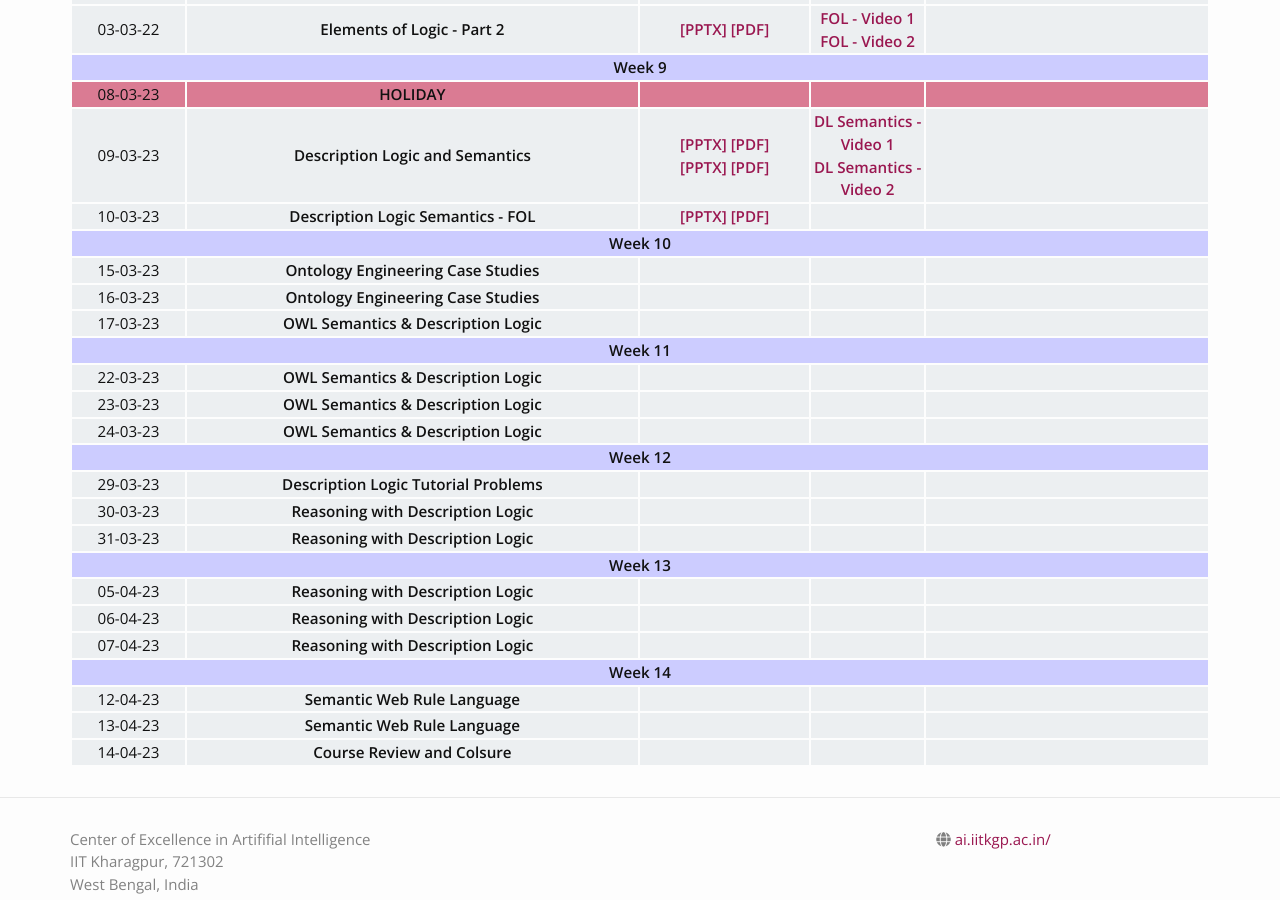
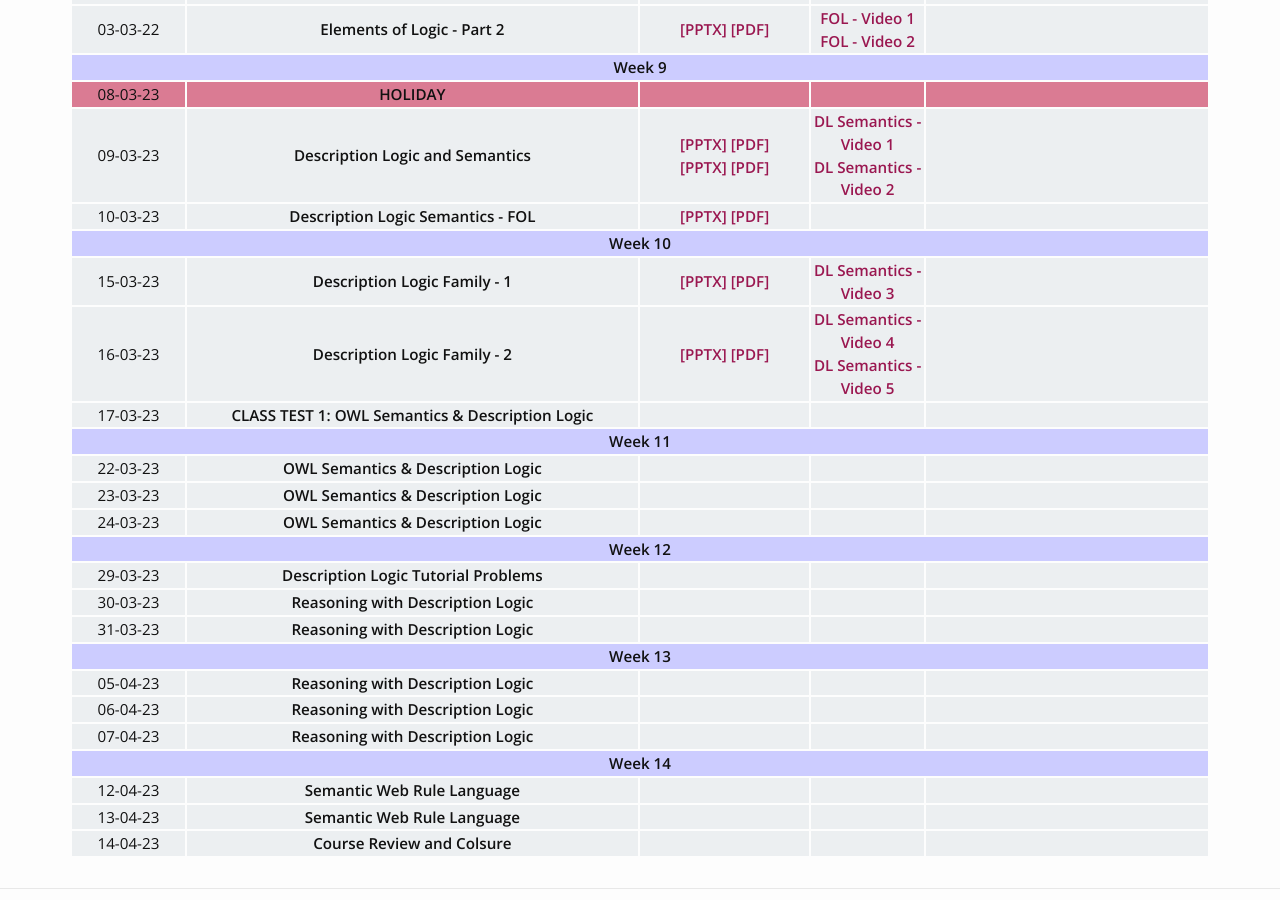
Before and after one commit to plaban/kmst-spring-2023, a Jekyll site: the page built from schedule.md, in a window 1280 px wide and 900 px high, scrolled down 1666 px. Built offline with Jekyll 4.4.1, drawn with Linux system fonts in a browser that asks for light colours; nearby versions of some CDN libraries.

Commit message:
Update schedule.html

```diff
--- a/_layouts/schedule.html
+++ b/_layouts/schedule.html
@@ -316,7 +316,7 @@ layout: default
 
             <td align="center">
 		    <a href="https://www.youtube.com/watch?v=71Ava-zuC-U" target="_blank"><b>DL Semantics - Video 1</b></a><br>
-		    <a href="https://www.youtube.com/watch?v=2RCBhtOB3Bs" target="_blank"><b>DL Semantics - Video 2</b></a><br>
+		    <a href="https://www.youtube.com/watch?v=2RCBhtOB3Bs" target="_blank"><b>DL Semantics - Video 2</b></a>
 	    </td>
             <td align="center"></td>
         </tr>
@@ -326,9 +326,10 @@ layout: default
             <td align="center"><b> Description Logic Semantics - FOL </b></td>
             <td align="center">
 		    <a href="https://tinyurl.com/2n2nt9y8" target="_blank"><b>[PPTX]</b></a>
-                    <a href="https://tinyurl.com/3k8wyxvy" target="_blank"><b>[PDF]</b></a><br>
+                    <a href="https://tinyurl.com/3k8wyxvy" target="_blank"><b>[PDF]</b></a>
 	    </td>
-            <td align="center"></td>
+            <td align="center">
+	    </td>
             <td align="center"></td>
         </tr>
 
@@ -338,21 +339,33 @@ layout: default
 
         <tr bgcolor="#ECEFF1">
             <td align="center">15-03-23</td>
-            <td align="center"><b> Ontology Engineering Case Studies </b></td>
-            <td align="center"></td>
-            <td align="center"></td>
+            <td align="center"><b> Description Logic Family - 1 </b></td>
+            <td align="center">
+		    <a href="https://tinyurl.com/bdfw53at" target="_blank"><b>[PPTX]</b></a>
+                    <a href="https://tinyurl.com/y5tesh6p" target="_blank"><b>[PDF]</b></a>
+	    </td>
+
+            <td align="center">
+		<a href="https://www.youtube.com/watch?v=5bGbi9DOpik" target="_blank"><b>DL Semantics - Video 3</b></a><br>
+	    </td>
             <td align="center"></td>
         </tr>
         <tr bgcolor="#ECEFF1">
             <td align="center">16-03-23</td>
-            <td align="center"><b> Ontology Engineering Case Studies </b></td>
-            <td align="center"></td>
-            <td align="center"></td>
+            <td align="center"><b> Description Logic Family - 2 </b></td>
+            <td align="center">
+		 <a href="https://tinyurl.com/53w59h2v" target="_blank"><b>[PPTX]</b></a>
+                 <a href="https://tinyurl.com/3df5uvuw" target="_blank"><b>[PDF]</b></a><br>
+	    </td>
+            <td align="center">
+		  <a href="https://www.youtube.com/watch?v=4_UQoXmMzU0" target="_blank"><b>DL Semantics - Video 4</b></a><br>
+		  <a href="https://www.youtube.com/watch?v=Bdl9Yd6Mgwg" target="_blank"><b>DL Semantics - Video 5</b></a>
+	    </td>
             <td align="center"><b> </b></td>
         </tr>
         <tr bgcolor="#ECEFF1">
             <td align="center">17-03-23</td>
-            <td align="center"><b> OWL Semantics & Description Logic </b></td>
+            <td align="center"><b> CLASS TEST 1: OWL Semantics & Description Logic </b></td>
             <td align="center"></td>
             <td align="center"></td>
             <td align="center"><b> </b></td>
```
